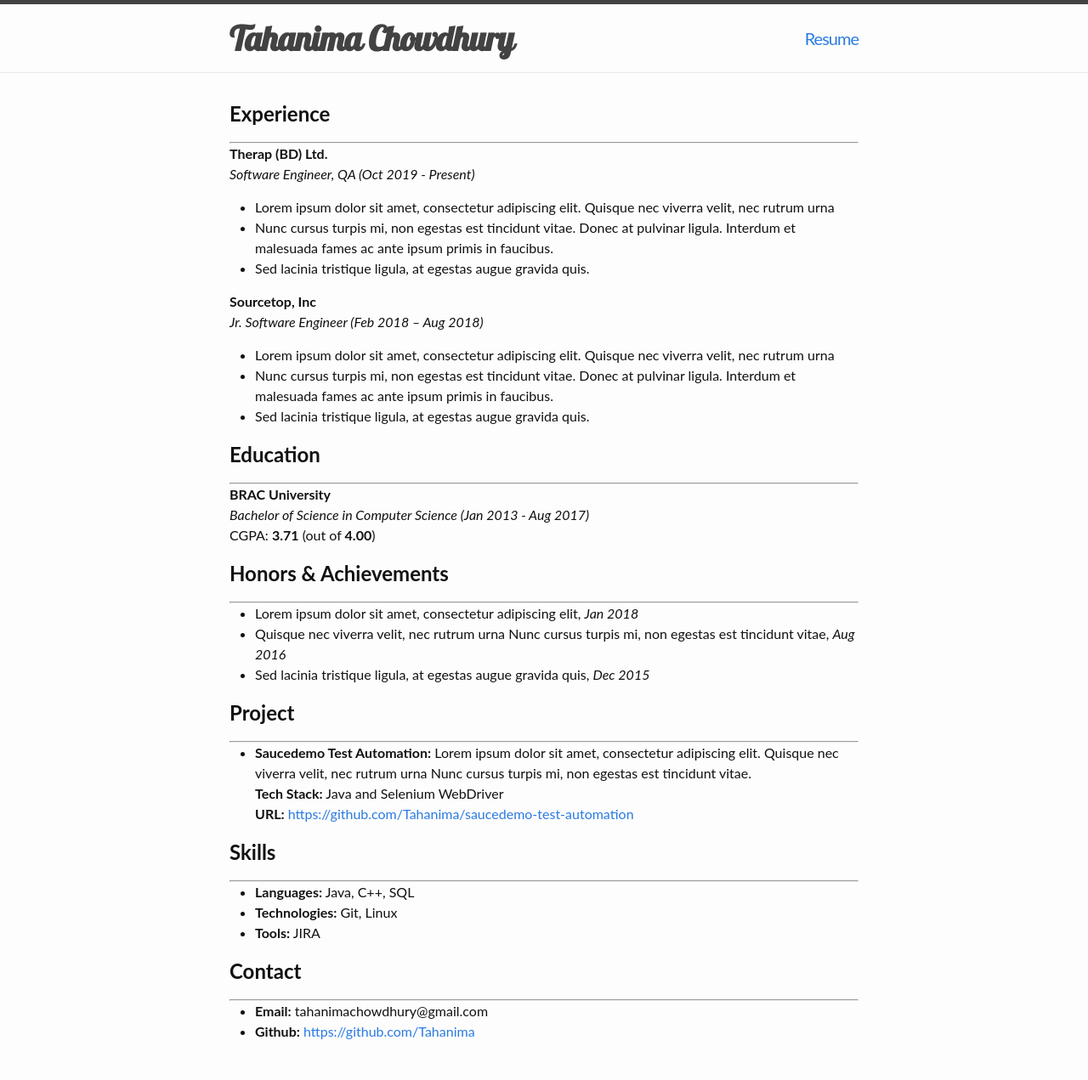
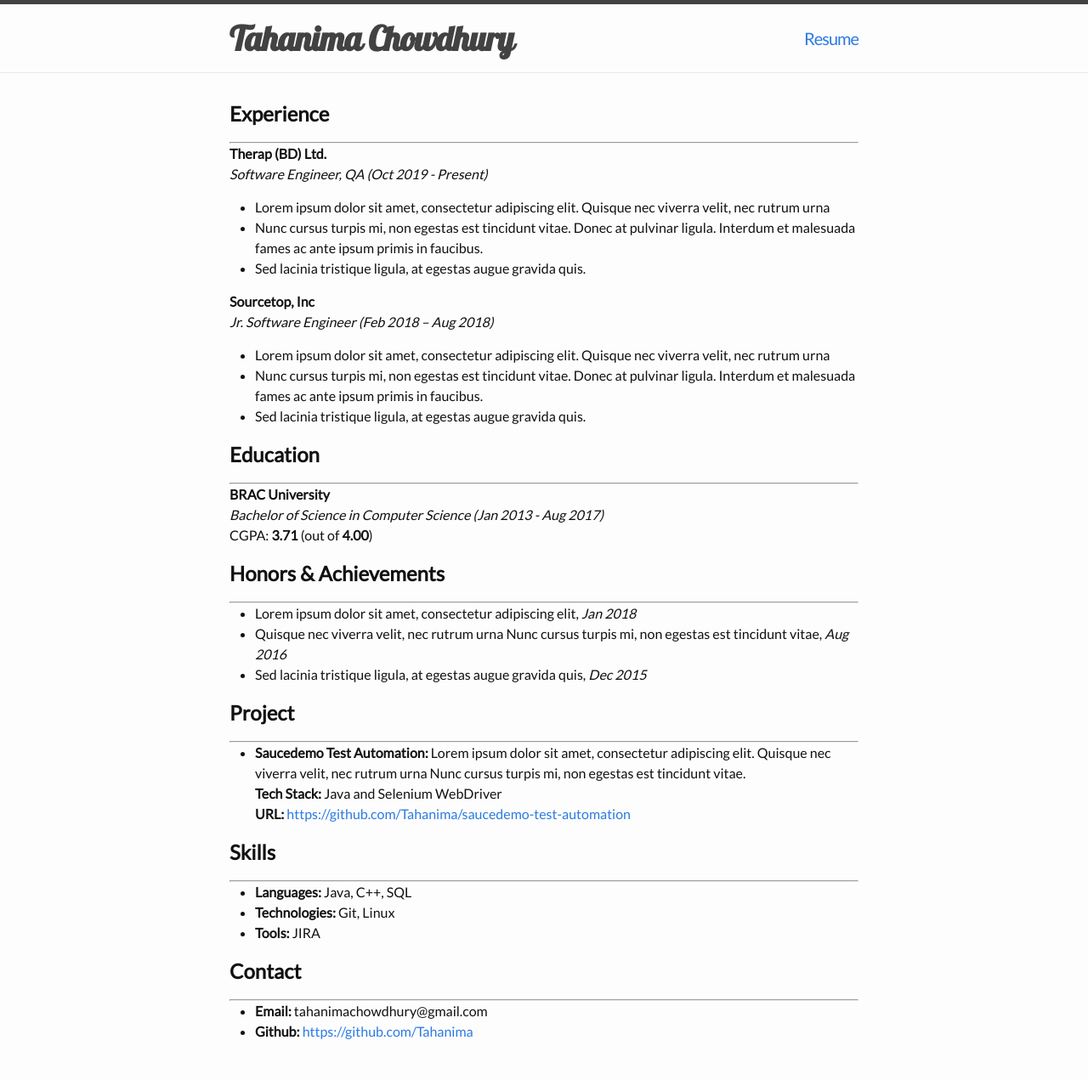
Before and after one commit to Tahanima/remple, a Jekyll site: the page built from index.md, in a window 1280 px wide. Shown: the whole page at 85% size. Built offline with Jekyll 4.4.1, drawn with Linux system fonts in a browser that asks for light colours.

Commit message:
Added missing links in head

```diff
--- a/_includes/head.html
+++ b/_includes/head.html
@@ -5,5 +5,7 @@
     {%- seo -%}
     <link rel="stylesheet" href="{{ "/css/main.css" | relative_url }}">
     <link rel="stylesheet" href="{{ "/css/remple.css" | relative_url }}">
+    <link rel="preconnect" href="https://fonts.gstatic.com">
     <link href="https://fonts.googleapis.com/css?family=Lobster" rel="stylesheet" type="text/css">
+    <link href="https://fonts.googleapis.com/css2?family=Lato&display=swap" rel="stylesheet">
 </head>
```
